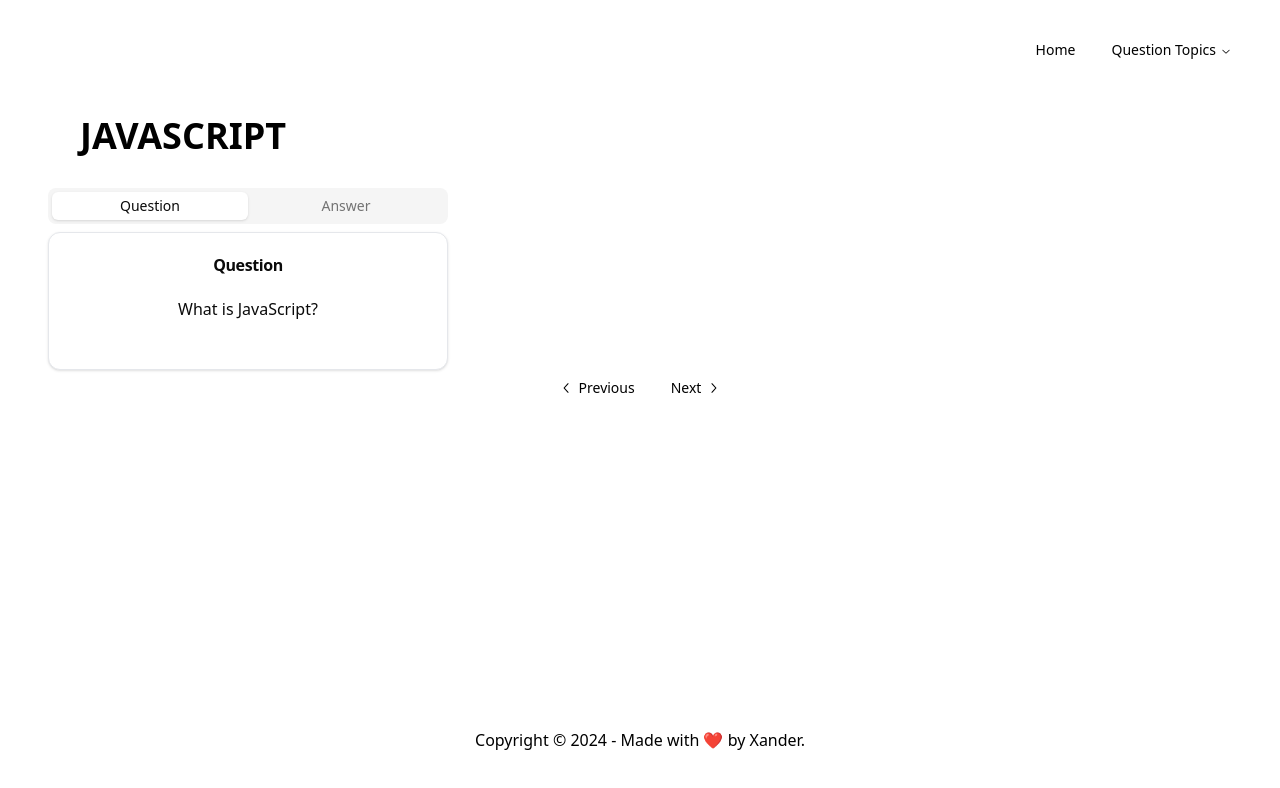
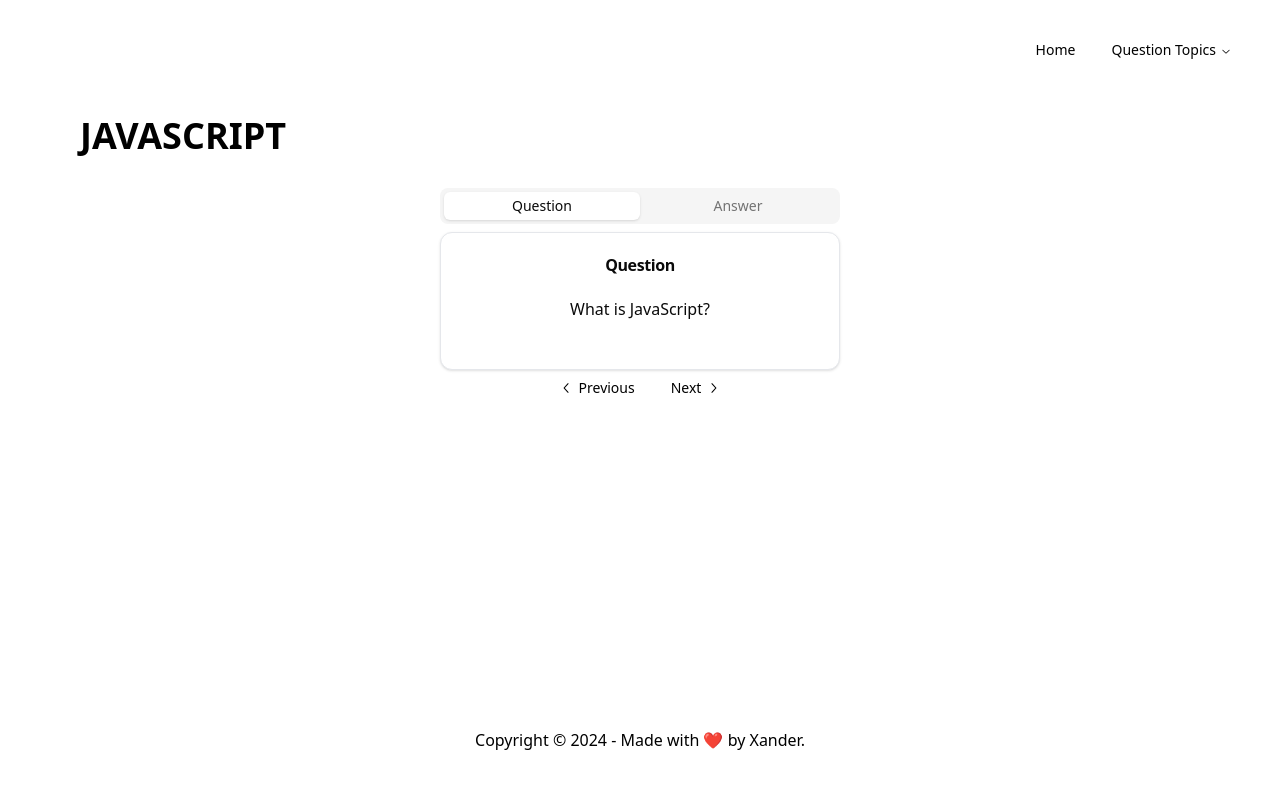
Before and after one commit to xdaybreakerx/quizquokka, a React (Vite) app: page /js in a window 1280 px wide. Shown: the top 788 px of the page. Built offline with nearby package versions, Linux system fonts and the light colour scheme.

Commit message:
feat: pages styling

```diff
--- a/src/pages/JavaScript.jsx
+++ b/src/pages/JavaScript.jsx
@@ -6,7 +6,9 @@ export default function DSAPage() {
   return (
     <Layout>
       <h1 className="text-4xl uppercase font-bold p-8 text-left">JavaScript</h1>
-      <FlashCardController questionBank={jsFlashCards} />
+      <div className="flex justify-center">
+        <FlashCardController questionBank={jsFlashCards} />
+      </div>
     </Layout>
   );
 }
--- a/src/pages/Python.jsx
+++ b/src/pages/Python.jsx
@@ -6,7 +6,9 @@ export default function DSAPage() {
   return (
     <Layout>
       <h1 className="text-4xl uppercase font-bold p-8 text-left">Python</h1>
-      <FlashCardController questionBank={pyFlashCards} />
+      <div className="flex justify-center">
+        <FlashCardController questionBank={pyFlashCards} />
+      </div>
     </Layout>
   );
 }
--- a/src/pages/React.jsx
+++ b/src/pages/React.jsx
@@ -6,7 +6,9 @@ export default function DSAPage() {
   return (
     <Layout>
       <h1 className="text-4xl uppercase font-bold p-8 text-left">React</h1>
-      <FlashCardController questionBank={reactFlashCards} />
+      <div className="flex justify-center">
+        <FlashCardController questionBank={reactFlashCards} />
+      </div>
     </Layout>
   );
 }
```
